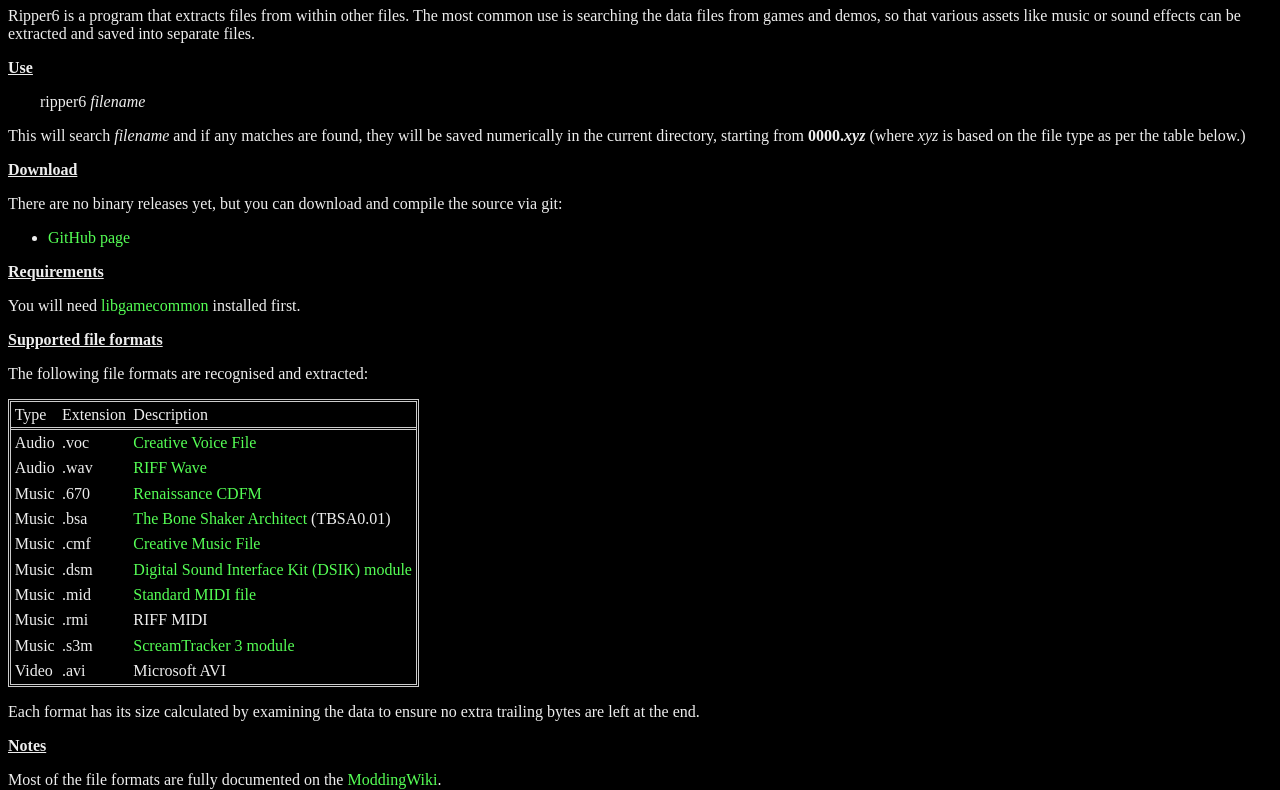
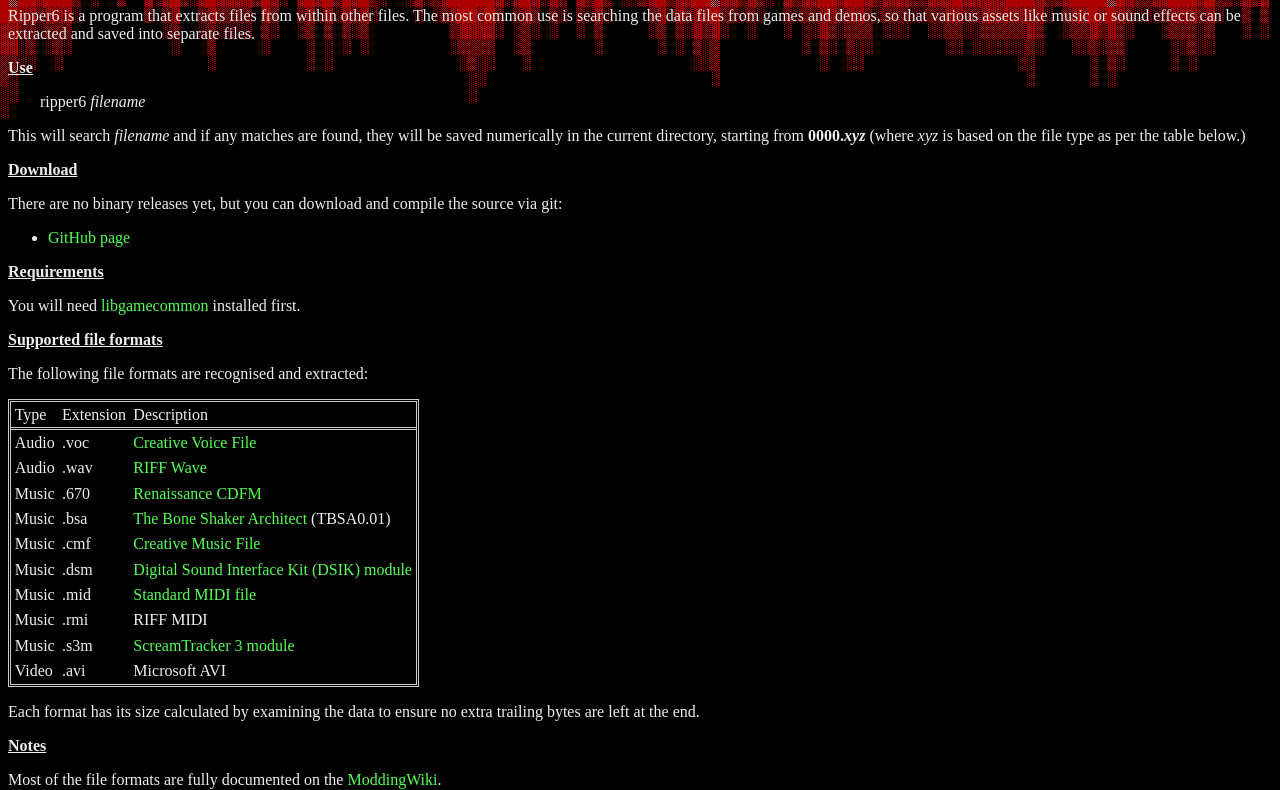
Before and after one commit to Malvineous/ripper6, a plain HTML site: page index.html in a window 1280 px wide. Shown: the part 73-863 px from the top of the page. Drawn offline with Linux system fonts and the light colour scheme.

Commit message:
Add stalac function for page background

```diff
--- a/index.html
+++ b/index.html
@@ -43,6 +43,60 @@
 		}
 	</style>
 	<script src="textmode.js" type="text/javascript"></script>
+
+<script type="text/javascript">
+function stalac(tm)
+{
+	var maxLength = 16;
+
+	var body = document.body, html = document.documentElement;
+	var width = Math.max(body.scrollWidth, body.offsetWidth,
+		html.clientWidth, html.scrollWidth, html.offsetWidth);
+	var height = Math.max(body.scrollHeight, body.offsetHeight,
+		html.clientHeight, html.scrollHeight, html.offsetHeight);
+
+	var div = document.getElementById('bg');
+	div.width = width;
+	div.height = height;
+	tm.setSize(width - 5, height - 5);
+
+	var c1 = 12, c2 = 4;
+	var depth = [
+		c1, 219,
+		c1, 178,
+		c1, 177,
+		c2, 219,
+		c2, 178,
+		c2, 177,
+		c2, 176,
+		c2, 32,
+	];
+
+	var lastLength = maxLength;
+	for (var x = 0; x < tm.cols; x++) {
+		var start = Math.random() * 2 | 0;
+		var l = Math.random() * maxLength | 0;
+		var length = (l + lastLength * 2) / 3;
+		lastLength = length;
+		for (var y = 0; y < length; y++) {
+			var i = start + ((depth.length / 2) - start) * y / length | 0;
+			tm.putChar(x, y, depth[i * 2], 0, depth[i * 2 + 1]);
+		}
+	}
+
+	for (var x = 0; x < tm.cols; x++) {
+		var start = Math.random() * 2 | 0;
+		var l = Math.random() * maxLength | 0;
+		var length = (l + lastLength * 2) / 3;
+		lastLength = length;
+		for (var y = 0; y < length; y++) {
+			var i = start + ((depth.length / 2) - start) * y / length | 0;
+			tm.putChar(x, tm.rows - 1 - y, depth[i * 2], 0, depth[i * 2 + 1]);
+		}
+	}
+}
+</script>
+
 </head>
 <body onload="new TextMode('textmode', 9, 16, false, 'cp437.png', stalac);">
 <div id="bg"><canvas id="textmode"></canvas></div>
```
